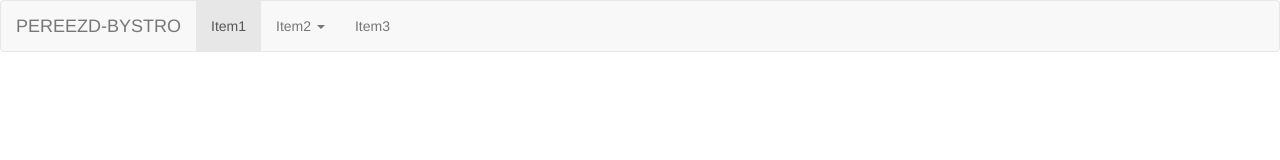
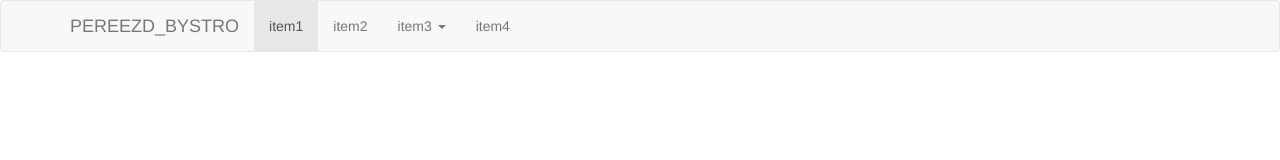
Before and after one commit to NickolayPh/bootstrap, a plain HTML site: page navbar.html in a window 1280 px wide. Drawn offline with nearby package versions, Linux system fonts and the light colour scheme.

Commit message:
navbar training

```diff
--- a/navbar.html
+++ b/navbar.html
@@ -11,31 +11,32 @@
 	<![endif]-->
 </head>
 		<div class="navbar navbar-default">
+			<div class="container">
 				<div class="navbar-header">
 					<button class="navbar-toggle collapsed" data-toggle="collapse" data-target="#navCollapse">
 						<span class="icon-bar"></span>
 						<span class="icon-bar"></span>
 						<span class="icon-bar"></span>
 					</button>
-			<a href="#" class="navbar-brand">PEREEZD-BYSTRO</a>
+					<a href="index.html" class="navbar-brand">PEREEZD_BYSTRO</a>
 				</div>
-	<div class="navbar-collapse collapse" id="navCollapse">
+			<div id="navCollapse" class="navbar-collapse collapse" data-toggle="collapse">
 				<ul class="nav navbar-nav">
-				<li class="active"><a href="#">Item1</a></li>
-				<li ><a class="dropdown-toggle" data-toggle="dropdown" href="#">Item2 <span class="caret"></span></a>
+					<li class="active"><a href="">item1</a></li>
+					<li><a href="">item2</a></li>
+					<li class="dropdown"><a  class="dropdown-toggle" data-toggle="dropdown" href="">item3 <span class="caret"></span></a>
 						<ul class="dropdown-menu">
-					<li>
-						<a href="#">Item1</a>
-						<a href="#">Item2</a>
-						<a href="#">Item3</a>
-					</li>
+							<li><a href="">item1</a></li>
+							<li><a href="">item2</a></li>
+							<li class="divider"></li>
+							<li><a href="">item3</a></li>
 						</ul>
 					</li>
-				<li><a href="#">Item3</a></li>
+					<li><a href="">item4</a></li>
 				</ul>
 			</div>
 			</div>
-
+		</div>
 <!-- javascript -->
 <script src="https://ajax.googleapis.com/ajax/libs/jquery/1.12.4/jquery.min.js"></script>
 <script src="js/bootstrap.min.js"></script>
```
Also changed, not shown: index.html (+1 -0 lines). Lines whose indentation alone changed are shown as unchanged.
